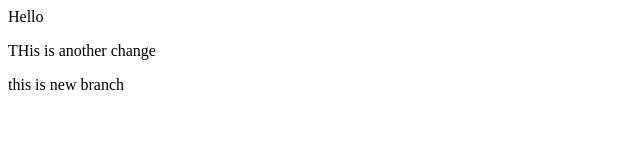
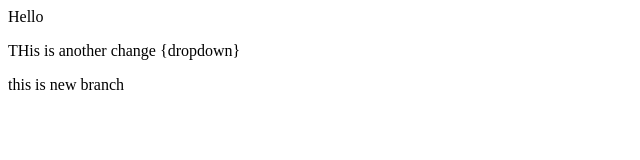
Before and after one commit to krishkantpatel065/localRepo, a plain HTML site: page index.html in a window 1280 px wide. Shown: the full height of the page, 0-640 px from the left. Drawn offline with Linux system fonts and the light colour scheme.

Commit message:
add dropdown

```diff
--- a/index.html
+++ b/index.html
@@ -1,3 +1,3 @@
 <p>Hello</p>
-<p>THis is another change</p>
+<p>THis is another change {dropdown}</p>
 <p>this is new branch</p>
```
